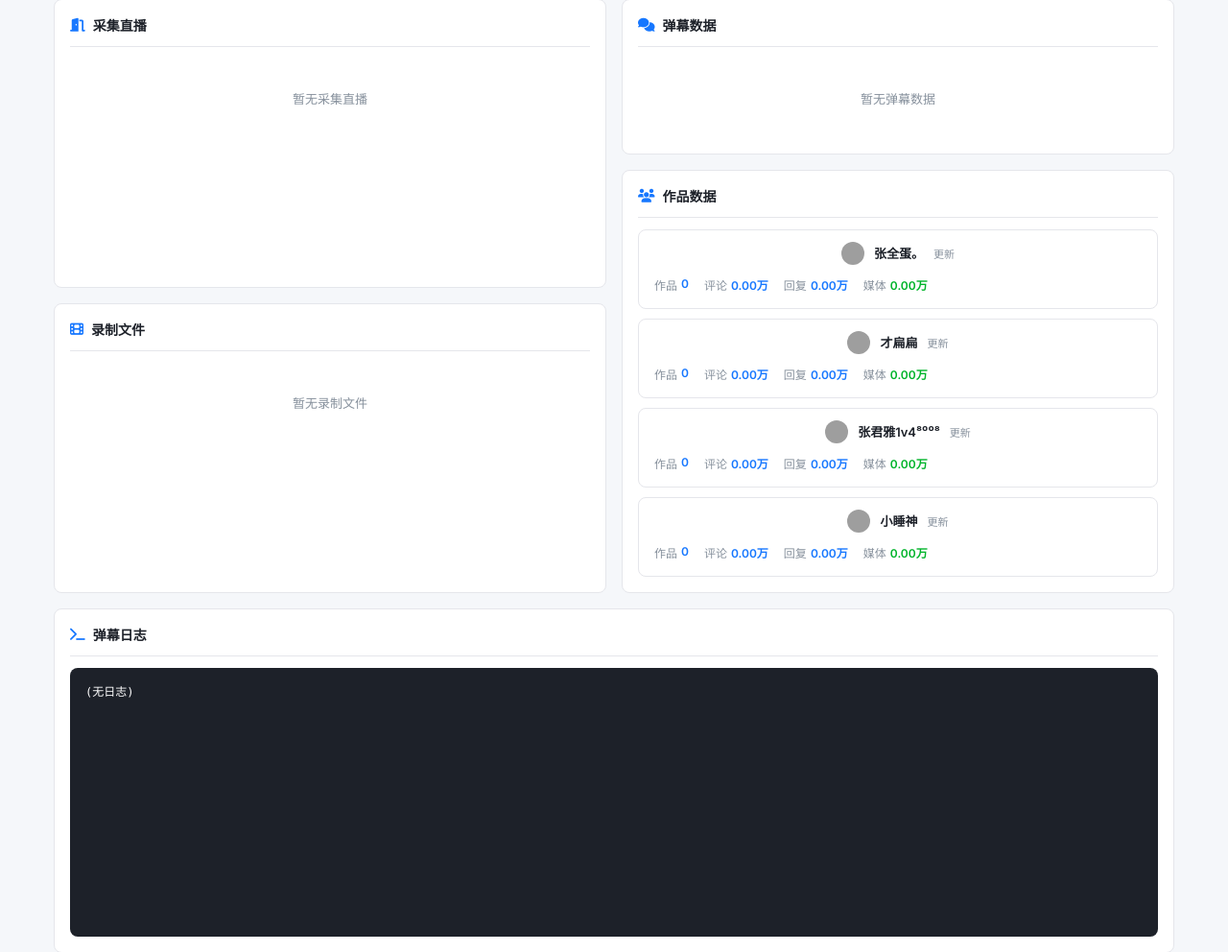
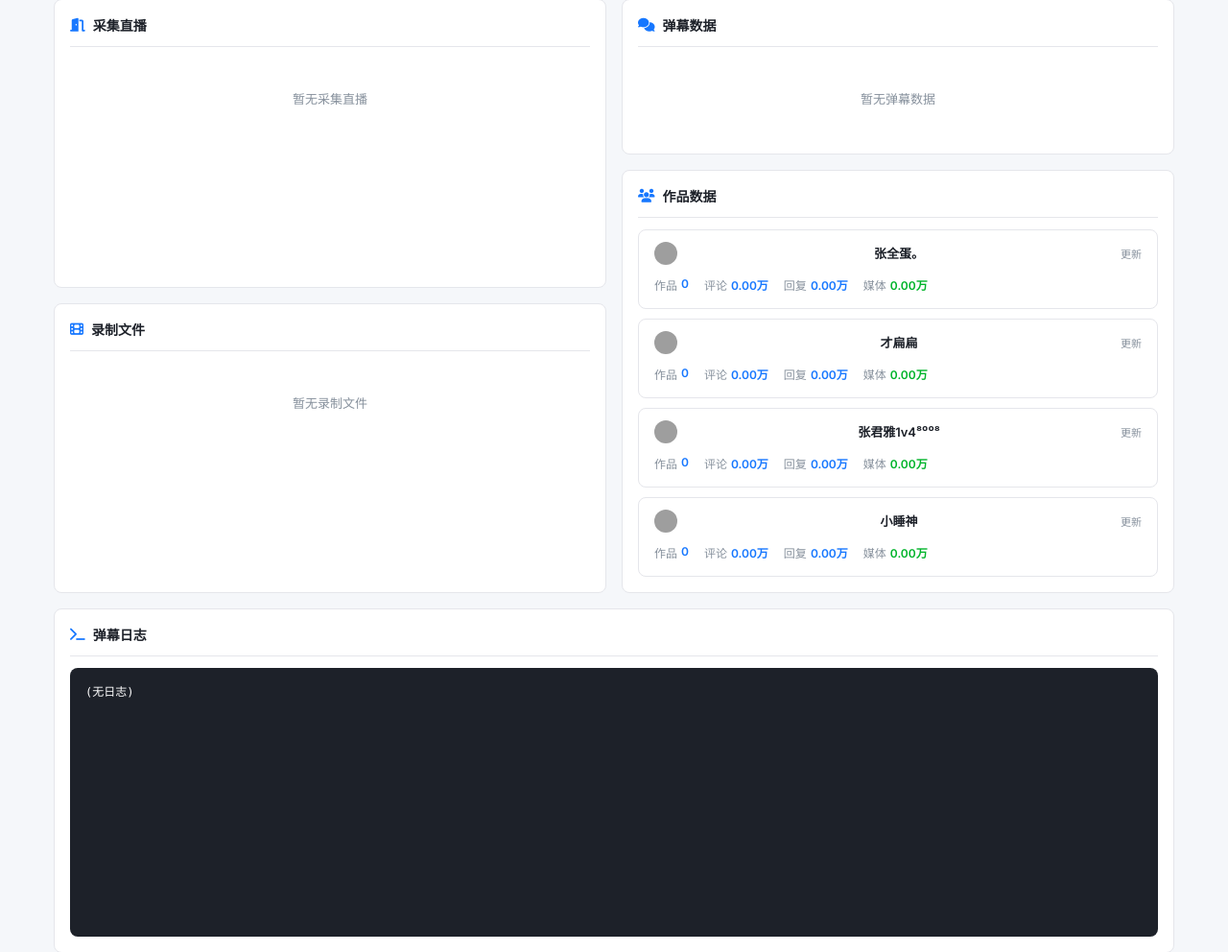
Before and after one commit to xhynice/DouyinSpace, a Flask app: page / in a window 1280 px wide. Shown: the part 340-1332 px from the top of the page at 96% size. Run offline with Flask 3, Linux system fonts and the light colour scheme; data that the repository does not hold is empty; grey boxes are pictures that could not be loaded.

Commit message:
fix: minicard-header 也恢复左对齐（space-between）

```diff
--- a/templates/index.html
+++ b/templates/index.html
@@ -259,8 +259,7 @@ body {
 .minicard-header {
   display: flex;
   align-items: center;
-  justify-content: center;
-  gap: 10px;
+  justify-content: space-between;
   margin-bottom: 8px;
   font-size: 13px;
   font-weight: 600;
```
